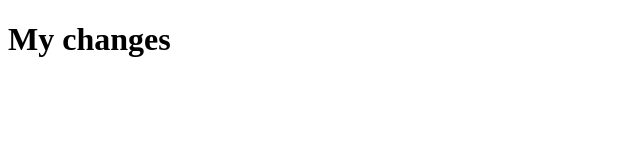
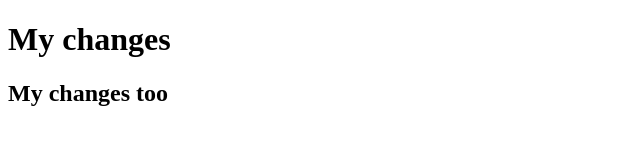
Before and after one commit to Karanjyot/practice, a plain HTML site: page index.html in a window 1280 px wide. Shown: the whole page, without its empty margins (0-640 px from the left). Drawn offline with Linux system fonts and the light colour scheme.

Commit message:
added h2

```diff
--- a/index.html
+++ b/index.html
@@ -8,5 +8,6 @@
 </head>
 <body>
     <h1>My changes</h1>
+    <h2>My changes too</h2>
 </body>
 </html>
```
